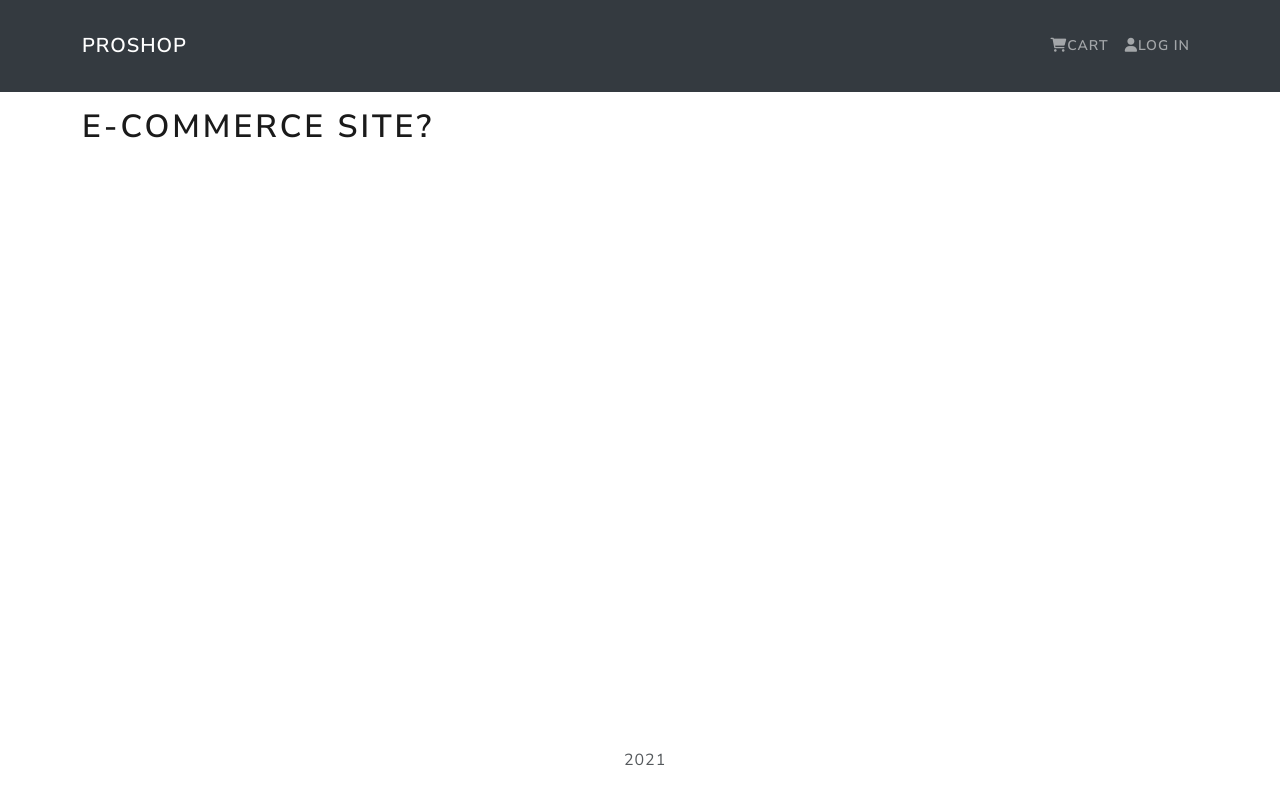
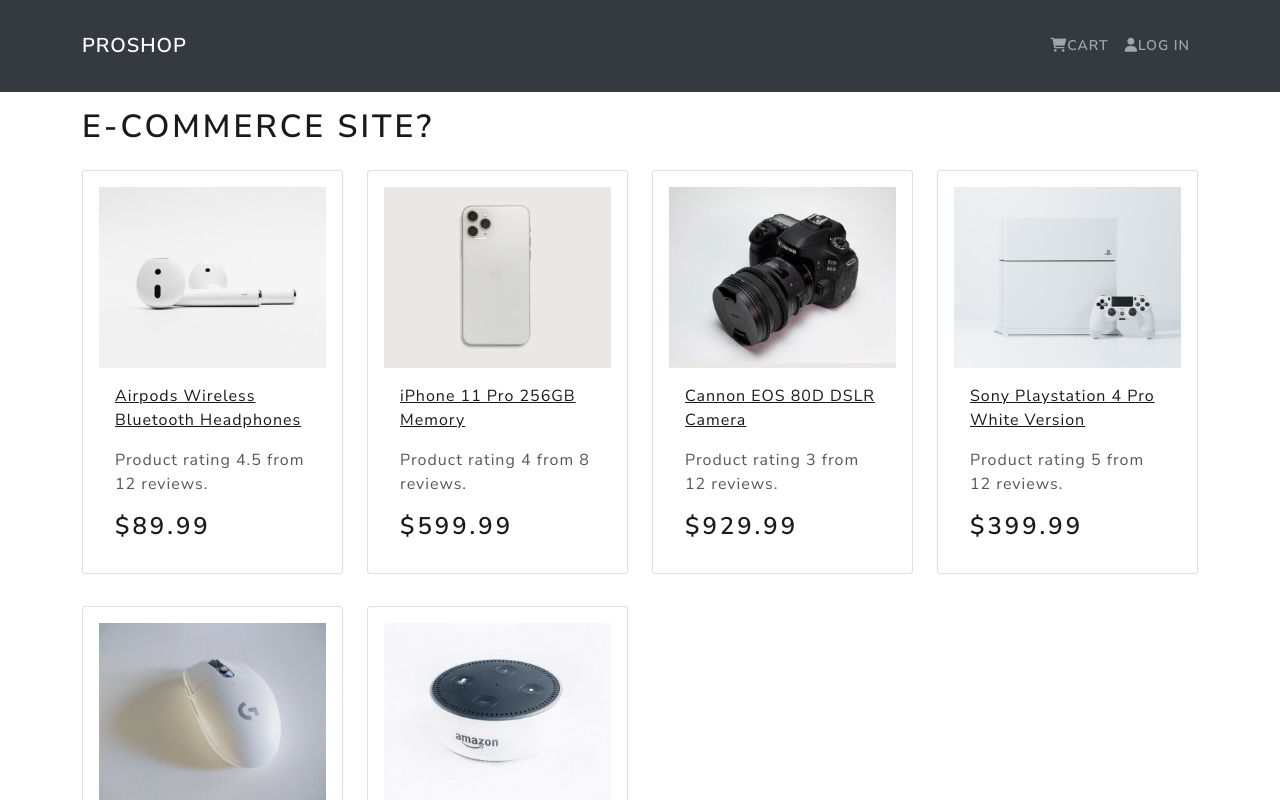
Before and after one commit to christyc01/mern-ecommerce, a React (Create React App) app in the folder frontend/: page / in a window 1280 px wide. Shown: the top 800 px of the page. Built offline with nearby package versions, Linux system fonts and the light colour scheme.

Commit message:
HomeScreen product listing

```diff
--- a/frontend/src/App.js
+++ b/frontend/src/App.js
@@ -1,6 +1,7 @@
 import Header from "./components/Header";
 import Footer from "./components/Footer";
 import { Container } from 'react-bootstrap';
+import HomeScreen from "./screens/HomeScreen";
 
 function App() {
   return (
@@ -9,6 +10,7 @@
       <main>
         <Container className="py-3">
           <h1>E-commerce Site?</h1>
+          <HomeScreen />
         </Container>
       </main>
       <Footer />
--- /dev/null
+++ b/frontend/src/components/Product.js
@@ -0,0 +1,28 @@
+import { Card } from "react-bootstrap";
+
+const Product = ({product}) => {
+  return (
+    <Card className="my-3 p-3 rounded">
+      <a href={`/product/${product._id}`}>
+        <Card.Img src={product.image} variant="top" />
+      </a>
+      <Card.Body>
+        <a href={`/product/${product._id}`}>
+          <Card.Title as="div">
+            <strong>{product.name}</strong>
+          </Card.Title>
+        </a>
+        <Card.Text as="div">
+          <div className="my-3">
+            Product rating {product.rating} from {product.numReviews} reviews.
+          </div>
+        </Card.Text>
+        <Card.Text as="h3">
+          ${product.price}
+        </Card.Text>
+      </Card.Body>
+    </Card>
+   );
+}
+
+export default Product;
--- /dev/null
+++ b/frontend/src/screens/HomeScreen.js
@@ -0,0 +1,20 @@
+import { Row, Col } from 'react-bootstrap';
+import Product from '../components/Product';
+import products from '../products';
+
+const HomeScreen = () => {
+  return (
+    <Row>
+      {products.map((product) => {
+        return (
+          <Col sm={12} md={6} lg={4} xl={3}>
+            <Product product={product} />
+          </Col>
+        )
+      })
+      }
+    </Row>
+   );
+}
+
+export default HomeScreen;
```
